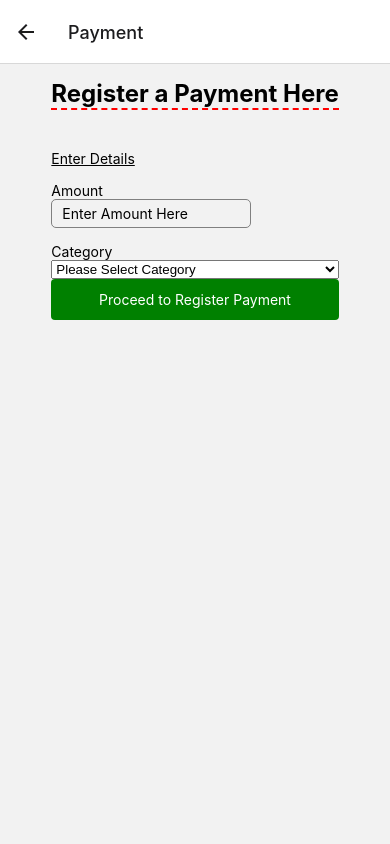
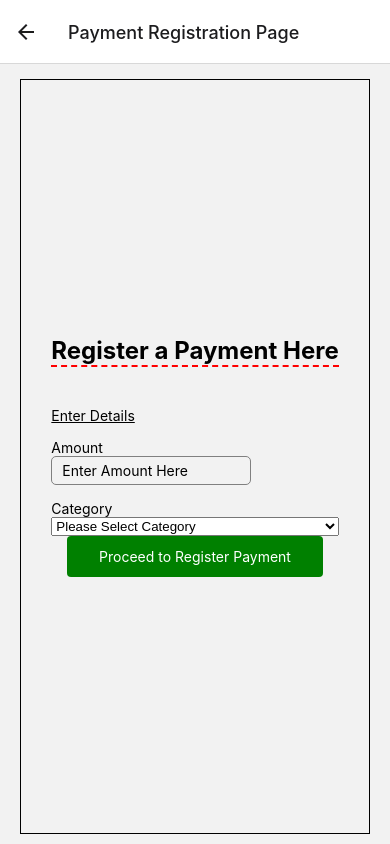
Before and after one commit to zeusopera9/myApplication, a React Native app: screen /Payment in a window 390 px wide. Built offline with nearby package versions, Linux system fonts and the light colour scheme.

Commit message:
FS Change, Payment Page Styling

```diff
--- a/App.tsx
+++ b/App.tsx
@@ -12,7 +12,7 @@ const App = () => {
     <NavigationContainer>
       <Stack.Navigator initialRouteName="Home">
         <Stack.Screen name="Home" component={HomeScreen} options={{ title: 'Home Page'}} />
-        <Stack.Screen name="Payment" component={PaymentScreen} />
+        <Stack.Screen name="Payment" component={PaymentScreen} options={{ title: 'Payment Registration Page'}} />
       </Stack.Navigator>
     </NavigationContainer>
   );
--- a/src/components/PaymentButton.jsx
+++ b/src/components/payment/PaymentButton.jsx
@@ -5,7 +5,7 @@ const PaymentButton = ({onPress}) => {
   return (
     <View>
       {/* <Text>PaymentButton</Text> */}
-      <View >
+      <View style={styles.buttonContainer} >
       <Pressable style={styles.paymentButton} onPress={onPress} >
         <Text style={styles.paymentText}>Proceed to Register Payment</Text>
       </Pressable>
@@ -28,6 +28,6 @@ const styles = StyleSheet.create({
   },
   paymentText: {
     color: 'white',
-  }
+  },
 
 })
--- a/src/components/RegisterPaymentForm.jsx
+++ b/src/components/payment/RegisterPaymentForm.jsx
@@ -11,9 +11,9 @@ const RegisterPaymentForm = () => {
       </View>
       <View style={styles.formContainer}>
         <Text style={styles.formHeading}>Enter Details</Text>
-        {category !== "Please Select Category" && (
+        {/* {category !== "Please Select Category" && (
           <Text>Paying under {category}</Text>
-        )}
+        )} */}
 
 
         <Text style={styles.inputLabel}>Amount</Text>
--- a/src/screens/HomeScreen.jsx
+++ b/src/screens/HomeScreen.jsx
@@ -1,7 +1,7 @@
 import { Button, StyleSheet, Text, View } from 'react-native'
 import React from 'react'
-import Details from '../components/Details'
-import ClickableButton from '../components/ClickableButton'
+import Details from '../components/home/Details'
+import ClickableButton from '../components/home/ClickableButton'
 import { SafeAreaView } from 'react-native-safe-area-context'
 
 const HomeScreen = ({navigation}) => {
--- a/src/screens/PaymentScreen.jsx
+++ b/src/screens/PaymentScreen.jsx
@@ -1,8 +1,8 @@
 import { StyleSheet, Text, View } from 'react-native'
 import React from 'react'
-import RegisterPaymentForm from '../components/RegisterPaymentForm'
+import RegisterPaymentForm from '../components/payment/RegisterPaymentForm'
 import { SafeAreaView } from 'react-native-safe-area-context'
-import PaymentButton from '../components/PaymentButton'
+import PaymentButton from '../components/payment/PaymentButton'
 
 const PaymentScreen = ({navigation}) => {
   const onPress = () => {
@@ -12,7 +12,7 @@ const PaymentScreen = ({navigation}) => {
   }
   return (
     <SafeAreaView style={styles.safeArea}>
-      <View>
+      <View style={styles.paymentComponentsContainer}>
         <RegisterPaymentForm />
         <PaymentButton onPress={onPress} />
       </View>
@@ -33,6 +33,16 @@ const styles = StyleSheet.create({
     alignItems: 'center',
     padding: 8,
     paddingVertical: 0,
-    marginTop: 15,
+    marginTop: 5,
   },
+  paymentComponentsContainer: {
+    flex: 1,
+    justifyContent: 'center',
+    alignItems: 'center',
+    borderColor: 'black',
+    borderWidth: 1,
+    padding: 20,
+    width: 350,
+    margin: 10,
+  }
 })
```
Also changed, not shown: src/components/home/ClickableButton.jsx (renamed from src/components/ClickableButton.jsx), src/components/home/Details.jsx (renamed from src/components/Details.jsx).
